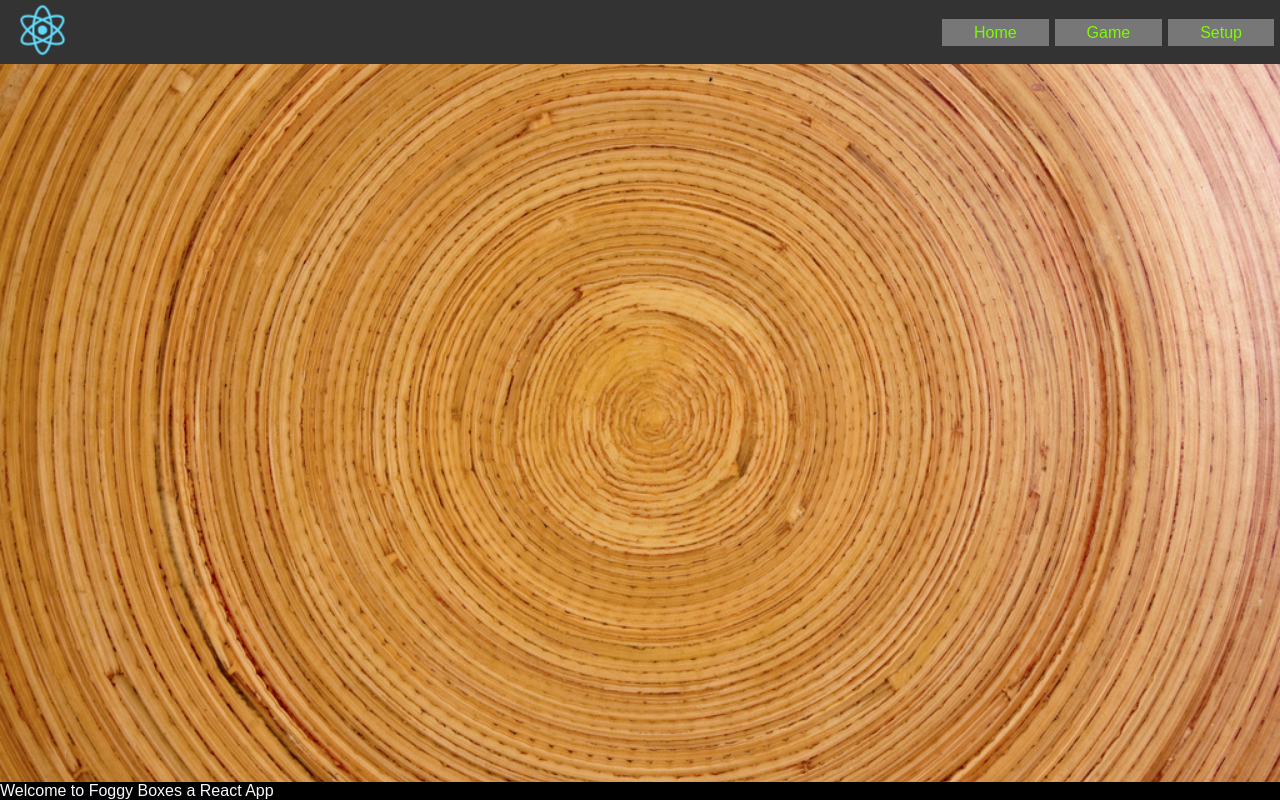
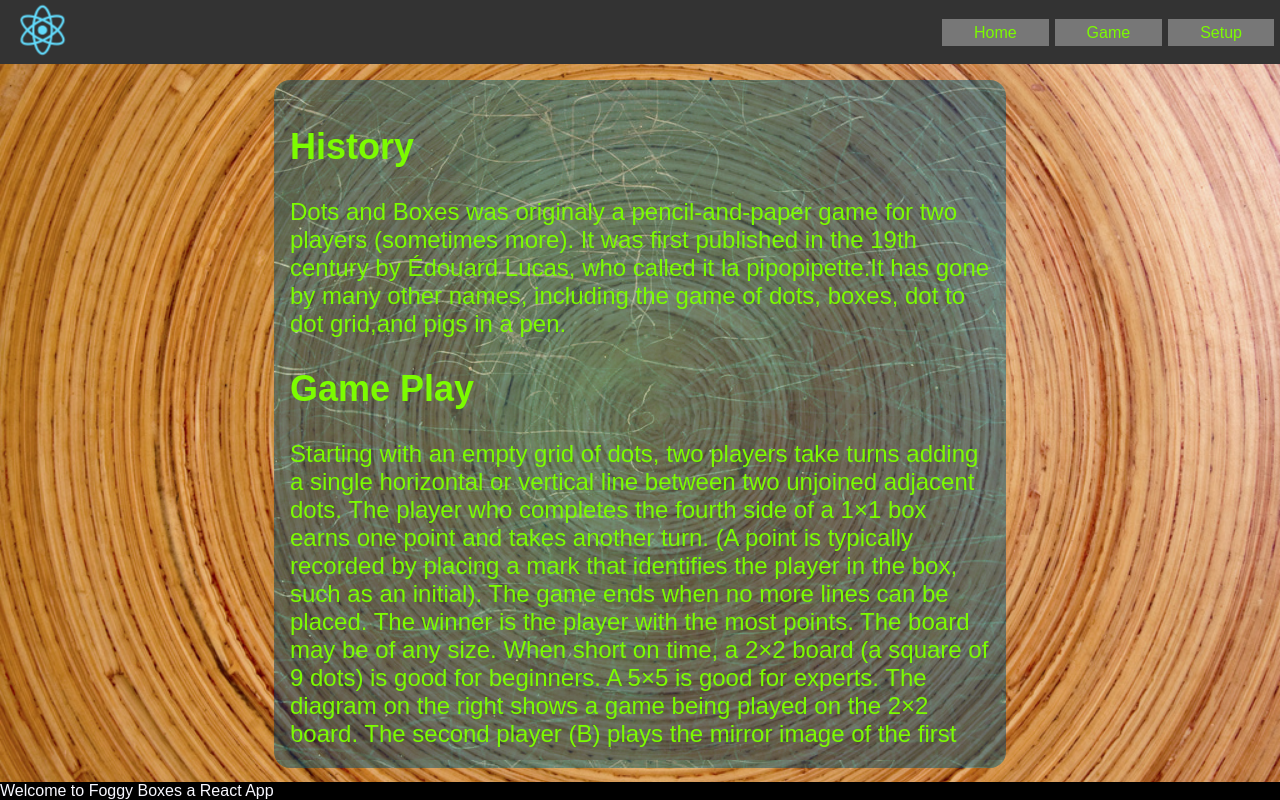
Before and after one commit to Tim3Ds/FoggyBoxs, a React (Create React App) app: page / in a window 1280 px wide. Built offline with nearby package versions, Linux system fonts and the light colour scheme.

Commit message:
body working

```diff
--- a/src/App/App.js
+++ b/src/App/App.js
@@ -21,7 +21,7 @@ class App extends Component {
             <a className="nav-toggle" href="#">
               <span className="trigger">&#9776;</span>
               <ul>
-                <li><Link to="/Home">Home</Link></li>
+                <li><Link to="/">Home</Link></li>
                 <li><Link to="/Game" activeStyle={{ background: 'white' }}>Game</Link></li>
                 <li><Link to="/Setup" activeStyle={{ background: 'white' }}>Setup</Link></li>
               </ul>
--- a/src/App/Body/body.css
+++ b/src/App/Body/body.css
@@ -18,13 +18,12 @@
     opacity: .5;
     padding: 1em;
     position: absolute;
-    width: 90%;
-    height: 100%;
-    max-width: 600px;
-    max-height: 80vh;
-    margin-left: 1em;
-    margin-right: 1em;
-    margin-top: 1em;
+    top: 5em;
+    right: 1em;
+    left: 1em;
+    bottom: 2em;
+    max-width: 700px;
+    margin: auto;
     border-radius: 1em;
     z-index: 1;
 }
@@ -32,11 +31,12 @@
     overflow-y:auto;
     opacity: 1;
     position: absolute;
-    max-width: 600px;
-    max-height: 80vh;
-    margin-left: 1em;
-    margin-right: 1em;
-    margin-top: 1em;
+    top: 4em;
+    right: 1em;
+    left: 1em;
+    bottom: 2em;
+    max-width: 700px;
+    margin: auto;
     border-radius: 1em;
     z-index: 5;
     color: lawngreen;
--- a/src/Canvas/Canvas.js
+++ b/src/Canvas/Canvas.js
@@ -1,16 +1,16 @@
 import React from 'react';
 import './canvas.css';
-import {Layer, Rect, Circle, Stage } from 'react-konva';
+import {Layer, Rect, Circle, Line, Stage, Canvas } from 'react-konva';
 import Konva from 'konva';
 
-class Canvas extends React.Component{
+class CanvasElm extends React.Component{
     constructor(props){
         super(props);
 
         this.state = {
             color: 'green',
-            width: 500,
-            height: 500,
+            width: innerWidth*.8,
+            height: innerHeight*.8,
             touch: {
                 x: 0,
                 y: 0
@@ -18,8 +18,10 @@ class Canvas extends React.Component{
         };
         this.handleClick = this.handleClick.bind(this);
 
+    }
 
-    }
+
+
     handleClick() {
       this.setState({
         color: Konva.Util.getRandomColor()
@@ -58,7 +60,7 @@ class Canvas extends React.Component{
                             onMouseLeave={this.handleMouseLeave}
                         />
                         <Circle
-                            x={200} y={100} radius={30}
+                            x={300} y={200} radius={30}
                             fill='black'
                             strokeWidth={this.state.isMouseInside ? 5 : 1}
                             onMouseEnter={this.handleMouseEnter}
@@ -78,10 +80,17 @@ class Canvas extends React.Component{
                             onMouseEnter={this.handleMouseEnter}
                             onMouseLeave={this.handleMouseLeave}
                         />
+                        <Line
+                            x={200} y={300} x={100} y={300}
+                            fill='black'
+                            strokeWidth={this.state.isMouseInside ? 5 : 1}
+                            onMouseEnter={this.handleMouseEnter}
+                            onMouseLeave={this.handleMouseLeave}
+                        />
                     </Layer>
                 </Stage>
             </div>
         )
     }
 }
-export default Canvas;
+export default CanvasElm;
--- a/src/index.js
+++ b/src/index.js
@@ -6,12 +6,12 @@ import Form from './Form'
 import Body from './App/Body'
 import './index.css';
 
-import { Router, Route, browserHistory  } from 'react-router'
+import { Router, Route, browserHistory, IndexRoute } from 'react-router'
 
 render((
   <Router history={browserHistory }>
     <Route path="/" component={App}>
-      <Route path="/Home" component={Body}/>
+      <IndexRoute component={Body}/>
       <Route path="/Game" component={Game}/>
       <Route path="/Setup" component={Form}/>
     </Route>
```
Also changed, not shown: src/App/Body/Body.js (renamed from src/App/Body/body.js).
